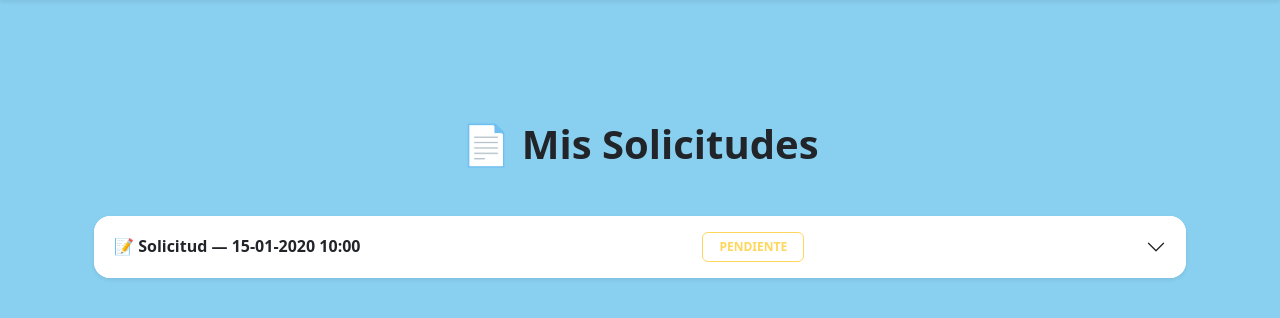
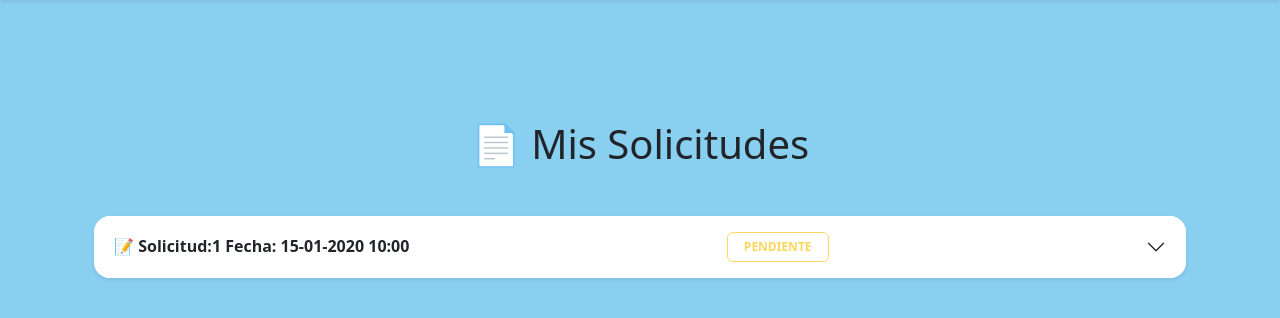
Before and after one commit to ConstanzaPavez/srvSIGEM, a Django app: page /mis_solicitudes/ in a window 1280 px wide. Shown: the part 66-384 px from the top of the page. Run offline with Django 4.2, Linux system fonts and the light colour scheme; a user stored in the database is signed in; tables that the repository leaves empty hold one stand-in row (values such as "Sample post"); parts of the project's set-up code (start-up, migrations or seed data) failed here and were passed over; some libraries are stand-ins or nearby versions.

Commit message:
arreglo de control de solicitudes

```diff
--- a/appSIGEM/templates/paginas/reportes/_lista_solicitudes.html
+++ b/appSIGEM/templates/paginas/reportes/_lista_solicitudes.html
@@ -5,7 +5,8 @@
                 {{ solicitud.usuario.get_full_name|default:solicitud.usuario.username }}
             </div>
             <div class="card-body">
-                <p><strong>Fecha Solicitud:</strong> {{ solicitud.fecha_solicitud|date:"d/m/Y" }}</p>
+                <p><strong>Id Solicitud:</strong> {{ solicitud.id }}</p>
+                <p><strong>Fecha Solicitud:</strong> {{ solicitud.fecha_solicitud|date:"d-m-Y H:i" }}</p>
                 <p><strong>Fecha Retiro:</strong> {{ solicitud.fecha_retiro }}</p>
                 <p><strong>Fecha Devolución Esperada:</strong> {{ solicitud.fecha_devolucion }}</p>
                 <table class="table table-sm table-bordered mt-2">
--- a/appSIGEM/templates/paginas/solicitudes/detalle_solicitud.html
+++ b/appSIGEM/templates/paginas/solicitudes/detalle_solicitud.html
@@ -3,7 +3,7 @@
 {% block content %}
 <div class="container d-flex justify-content-center align-items-center min-vh-50 mt-4">
     <div class="card shadow-sm p-5 bg-white rounded-4 border-0" style="width: 100%; max-width: 900px;">
-    <h2 class="text-primary fw-bold mb-4">Detalle de Solicitud: {{ solicitud.id }}</h2>
+        <h1 class="mb-4 text-center text-dark">Detalle de Solicitud: {{ solicitud.id }}</h1>
         <div class="row g-3">
         <!-- Fila 1 -->
         <div class="col-md-6">
--- a/appSIGEM/templates/paginas/solicitudes/listar_solicitudes.html
+++ b/appSIGEM/templates/paginas/solicitudes/listar_solicitudes.html
@@ -1,17 +1,17 @@
 {% extends 'base.html' %}
 {% block content %}
 <div class="container py-5">
-  <h1 class="mb-5 text-center fw-bold text-dark">📄 Mis Solicitudes</h1>
-
+  <h1 class="mb-4 text-center text-dark">📄 Mis Solicitudes</h1>
   {% if solicitudes %}
+  <br>
     <div class="accordion" id="accordionSolicitudes">
       {% for solicitud in solicitudes %}
         <div class="accordion-item mb-4 border-0 shadow-sm overflow-hidden rounded-4">
-          <h2 class="accordion-header" id="heading{{ solicitud.id }}">
+          <h1 class="accordion-header" id="heading{{ solicitud.id }}">
             <button class="accordion-button collapsed d-flex justify-content-between border-0 rounded-top-4" type="button"
               data-bs-toggle="collapse" data-bs-target="#collapse{{ solicitud.id }}" aria-expanded="false"
               aria-controls="collapse{{ solicitud.id }}">
-              <span class="fw-semibold">📝 Solicitud — {{ solicitud.fecha_solicitud|date:"d-m-Y H:i" }}</span>
+              <span class="fw-semibold">📝 Solicitud:{{ solicitud.id }} Fecha: {{ solicitud.fecha_solicitud|date:"d-m-Y H:i" }}</span>
               <span class="ms-auto btn btn-sm text-uppercase disabled badge px-3 py-2
                 {% if solicitud.estado == 'PEND' %} btn-outline-warning
                 {% elif solicitud.estado == 'APR' or solicitud.estado == 'PAR' %} btn-outline-success
@@ -21,8 +21,7 @@
                 {{ solicitud.get_estado_display }}
               </span>
             </button>
-          </h2>
-
+          </h1>
 
           <div id="collapse{{ solicitud.id }}" class="accordion-collapse collapse rounded-bottom-4"
             aria-labelledby="heading{{ solicitud.id }}" data-bs-parent="#accordionSolicitudes">
--- a/appSIGEM/views.py
+++ b/appSIGEM/views.py
@@ -685,7 +685,7 @@ def control_admin_solicitud(request):
 
     estado = request.GET.get('estado', 'PEND').upper()
 
-    estados_validos = ['PEND', 'APR', 'PAR', 'RECH', 'FIN']
+    estados_validos = ['PEND', 'APR', 'PAR', 'RECH', 'FIN', 'CAN']
 
     if estado in estados_validos:
         solicitudes = Solicitud.objects.filter(estado=estado).order_by('-fecha_solicitud')
```
Also changed, not shown: appSIGEM/templates/paginas/solicitudes/controladminsolicitud.html (+5 -2 lines). Lines whose indentation alone changed are shown as unchanged.
